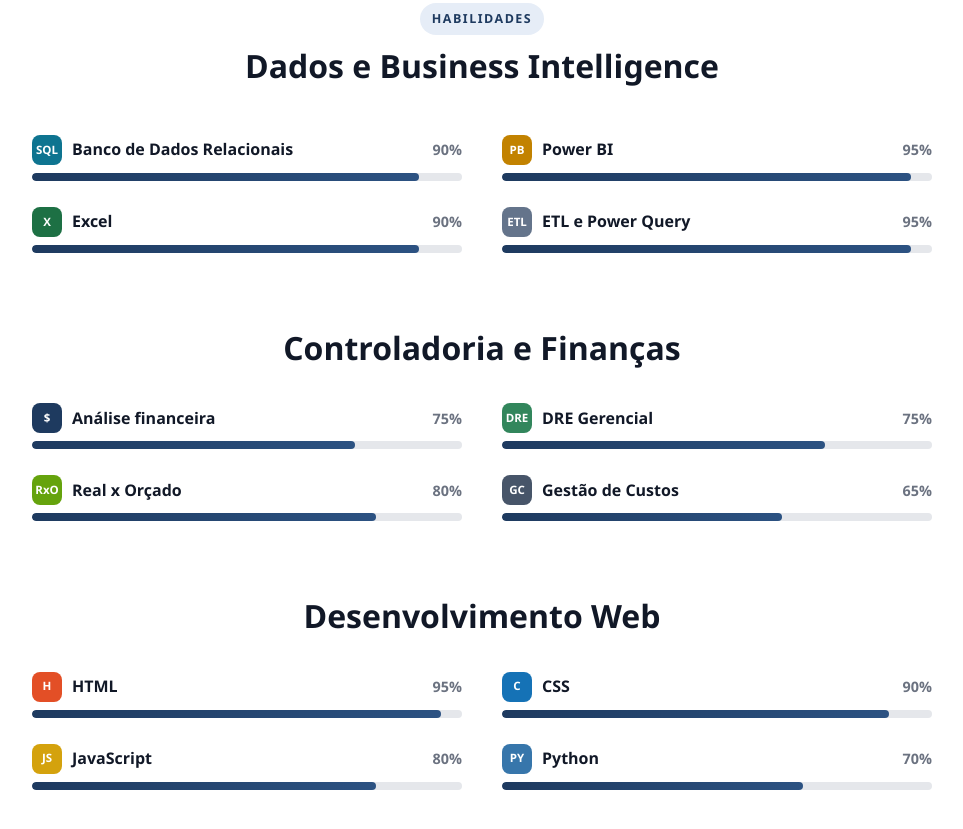
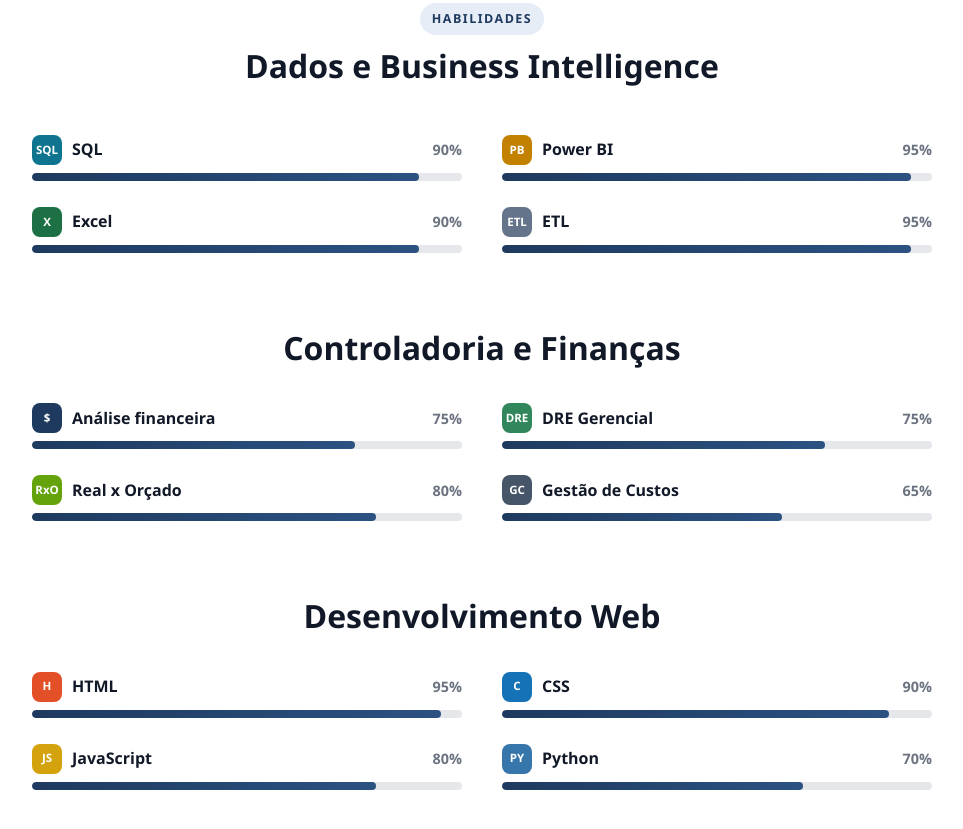
Before and after one commit to webertonf/Port-folio, a plain HTML site: page index.html in a window 1280 px wide. Shown: the part 1515-2344 px from the top of the page, without its empty margins (158-1121 px from the left). Drawn offline with Linux system fonts and the light colour scheme.

Commit message:
Update skill labels in index.html

```diff
--- a/index.html
+++ b/index.html
@@ -127,7 +127,7 @@
         </div>
         <div class="habilidades-grid">
           <div class="habilidade reveal">
-            <div class="habilidade-topo"><span class="icone icone-sql">SQL</span><strong>Banco de Dados Relacionais</strong><span class="porcentagem">90%</span></div>
+            <div class="habilidade-topo"><span class="icone icone-sql">SQL</span><strong>SQL</strong><span class="porcentagem">90%</span></div>
             <div class="barra"><span data-largura="90%"></span></div>
           </div>
           <div class="habilidade reveal">
@@ -139,7 +139,7 @@
             <div class="barra"><span data-largura="90%"></span></div>
           </div>
           <div class="habilidade reveal">
-            <div class="habilidade-topo"><span class="icone icone-etl">ETL</span><strong>ETL e Power Query</strong><span class="porcentagem">95%</span></div>
+            <div class="habilidade-topo"><span class="icone icone-etl">ETL</span><strong>ETL</strong><span class="porcentagem">95%</span></div>
             <div class="barra"><span data-largura="95%"></span></div>
           </div>
 
```
